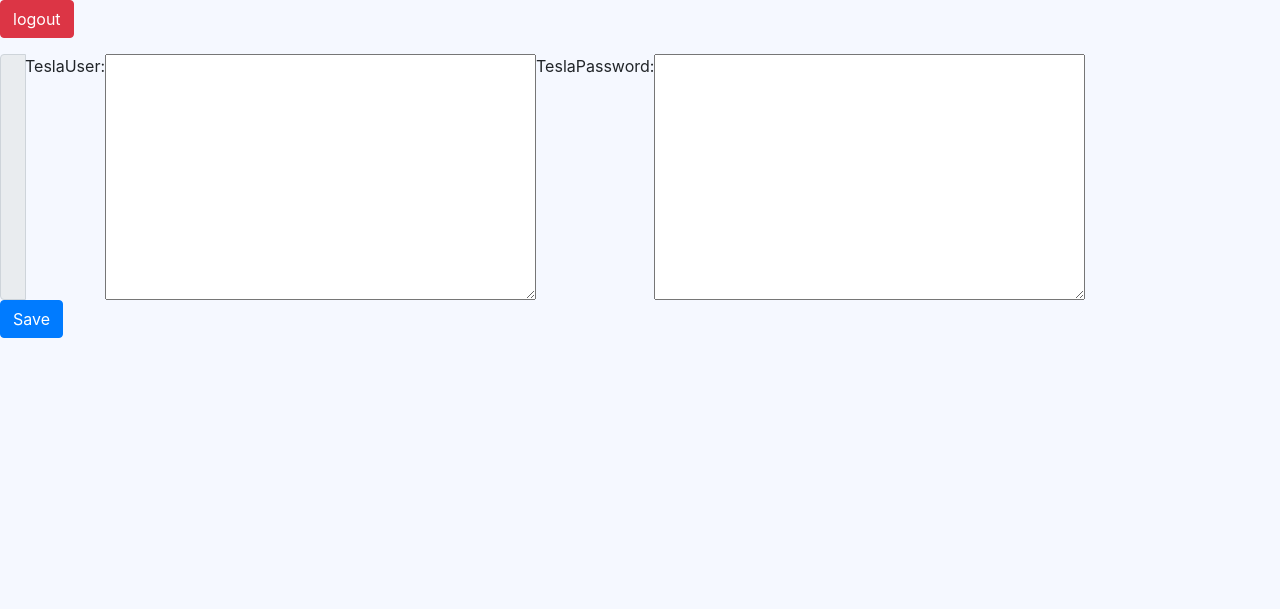
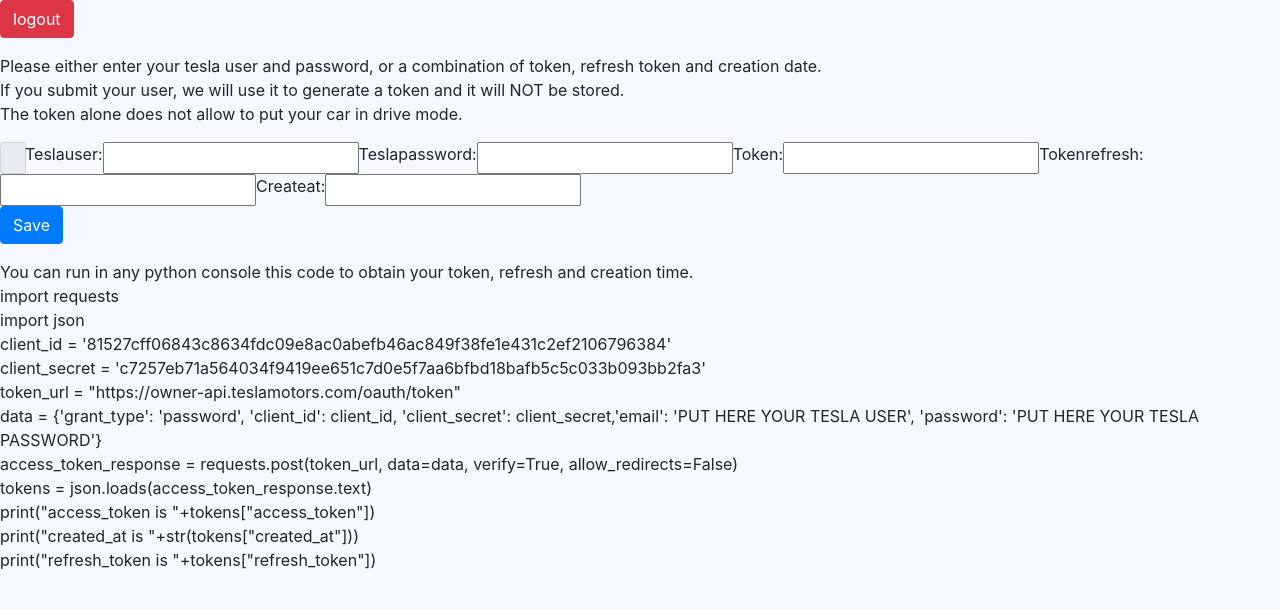
Before and after one commit to mehdirahbe/matesla, a Django app: template matesla/templates/matesla/AddTeslaAccount.html in a window 1280 px wide. Shown: the top 609 px of the page. Run offline with Django 3.2, Linux system fonts and the light colour scheme; the template is opened without the code that fills it: values that come from a table or form of the project are taken from there, others are empty; some libraries are stand-ins or nearby versions.

Commit message:
Remove any trace of tesla user and login in saved models

```diff
--- a/matesla/TeslaConnect.py
+++ b/matesla/TeslaConnect.py
@@ -6,8 +6,7 @@ import json
 from django.core.exceptions import ObjectDoesNotExist
 from geopy.geocoders import Nominatim
 
-from matesla.models import TeslaState, TeslaAccount, TeslaToken
-from matesla.passwordencryption import getSaltForKey, decrypt
+from matesla.models import TeslaToken, TeslaState
 
 class TeslaServerException(Exception):
     pass
@@ -32,59 +31,89 @@ class TeslaNoVehiculeException(Exception):
 class TeslaIsAsleepException(Exception):
     pass
 
+
+# tesla client id and secret which are everywhere on internet
+client_id = '81527cff06843c8634fdc09e8ac0abefb46ac849f38fe1e431c2ef2106796384'
+client_secret = 'c7257eb71a564034f9419ee651c7d0e5f7aa6bfbd18bafb5c5c033b093bb2fa3'
+
+#Either return a valid TeslaToken of None if login did fail
+def GetTokenFromLoginPW(teslalogin,teslapw):
+    token_url = "https://owner-api.teslamotors.com/oauth/token"
+    data = {'grant_type': 'password', 'client_id': client_id, 'client_secret': client_secret,
+            'email': teslalogin, 'password': teslapw}
+    access_token_response = requests.post(token_url, data=data, verify=True, allow_redirects=False)
+    # Check if connection did fail
+    if access_token_response is None or access_token_response.status_code != 200:
+        return None
+    tokens = json.loads(access_token_response.text)
+    teslatoken=TeslaToken()
+    teslatoken.access_token = tokens["access_token"]
+    teslatoken.expires_in = int(tokens["expires_in"])
+    teslatoken.created_at = int(tokens["created_at"])
+    teslatoken.refresh_token = tokens["refresh_token"]
+    teslatoken.vehicle_id=None
+    return teslatoken
+
+#Either return a valid TeslaToken of None if login did fail
+def GetTokenFromRefreshToken(refreshtoken):
+    token_url = "https://owner-api.teslamotors.com/oauth/token"
+    data = {'grant_type': 'refresh_token', 'client_id': client_id, 'client_secret': client_secret,
+            'refresh_token': refreshtoken}
+    access_token_response = requests.post(token_url, data=data, verify=True, allow_redirects=False)
+    # Check if connection did fail
+    if access_token_response is None or access_token_response.status_code != 200:
+        return None
+    tokens = json.loads(access_token_response.text)
+    teslatoken=TeslaToken()
+    teslatoken.access_token = tokens["access_token"]
+    teslatoken.expires_in = int(tokens["expires_in"])
+    teslatoken.created_at = int(tokens["created_at"])
+    teslatoken.refresh_token = tokens["refresh_token"]
+    teslatoken.vehicle_id=None
+    return teslatoken
+
+#Return the list of velicles or None if token is not valid
+def GetVehicles(access_token):
+    api_call_headers = {'Authorization': 'Bearer ' + access_token}
+    api_call_response = requests.get("https://owner-api.teslamotors.com/api/1/vehicles", headers=api_call_headers,
+                                     verify=True)
+    if api_call_response is None or api_call_response.status_code != 200:
+        return None
+    vehicles = json.loads(api_call_response.text)
+    return vehicles
+
+#return the first vehicle or None
+def GetVehicle(vehicles):
+    if vehicles is None or len(vehicles['response']) == 0:
+        return None
+    return vehicles['response'][0]['id']
+
+
 # return the tesla token object, having token and vehicule id (if a vehicle is associated to account)
 def Connect(user):
     try:
         teslatoken = TeslaToken.objects.get(user_id=user.id)
     except ObjectDoesNotExist:
-        teslatoken = None
-    # Do we have a valid filled token not expired?
-    if teslatoken is None or len(teslatoken.access_token) == 0 or datetime.datetime.fromtimestamp(
-            teslatoken.created_at + teslatoken.expires_in) < datetime.datetime.now():
-        if teslatoken is None:
-            teslatoken = TeslaToken()
-            teslatoken.user_id = user
-        # refresh the token with user+pw
-        try:
-            teslaaccount = TeslaAccount.objects.get(user_id=user.id)
-        except ObjectDoesNotExist:
-            raise TeslaNoUserException()
-        teslalogin = teslaaccount.TeslaUser
-        #in case of any problem with PW decryption (ie if we had to change secret)
-        #throw exception which will send us back to add tesla account
-        try:
-            saltlogin = getSaltForKey(teslalogin)
-            teslapw = decrypt(teslaaccount.TeslaPassword, saltlogin)
-        except Exception:
-            raise TeslaAuthenticationException()
-        # tesla client id and secret which are everywhere on internet
-        client_id = '81527cff06843c8634fdc09e8ac0abefb46ac849f38fe1e431c2ef2106796384'
-        client_secret = 'c7257eb71a564034f9419ee651c7d0e5f7aa6bfbd18bafb5c5c033b093bb2fa3'
-        # do the Oauth 2 request
-        token_url = "https://owner-api.teslamotors.com/oauth/token"
-        data = {'grant_type': 'password', 'client_id': client_id, 'client_secret': client_secret,
-                'email': teslalogin, 'password': teslapw}
-        access_token_response = requests.post(token_url, data=data, verify=True, allow_redirects=False)
-        # Check if connection did fail
-        if access_token_response is None or access_token_response.status_code != 200:
-            raise TeslaAuthenticationException()
-        tokens = json.loads(access_token_response.text)
-        teslatoken.access_token = tokens["access_token"]
-        teslatoken.expires_in = int(tokens["expires_in"])
-        teslatoken.created_at = int(tokens["created_at"])
-        teslatoken.refresh_token = tokens["refresh_token"]
-        # now that we have a token, we can ask the vehicles
-        api_call_headers = {'Authorization': 'Bearer ' + teslatoken.access_token}
-        api_call_response = requests.get("https://owner-api.teslamotors.com/api/1/vehicles", headers=api_call_headers,
-                                         verify=True)
-        if api_call_response is None or api_call_response.status_code != 200:
-            raise TeslaServerException()
-        vehicles = json.loads(api_call_response.text)
-        if len(vehicles['response']) == 0:
+        raise TeslaNoUserException()
+    # Do we have a token not expired (renew at mid life)?
+    if datetime.datetime.fromtimestamp(teslatoken.created_at + teslatoken.expires_in/2) >= datetime.datetime.now():
+        #token is still valid
+        if teslatoken.vehicle_id is None:
             raise TeslaNoVehiculeException()
-        teslatoken.vehicle_id = vehicles['response'][0]['id']
-        teslatoken.save()
-    return teslatoken
+        return teslatoken
+    #Use renewal to generate a new token
+    newteslatoken=GetTokenFromRefreshToken(teslatoken.refresh_token)
+    teslatoken.delete()
+    if newteslatoken is None:
+        raise TeslaUnauthorisedException() #refresh did fail
+    #save refreshed token
+    newteslatoken.user_id=user
+    newteslatoken.vehicle_id=GetVehicle(GetVehicles(newteslatoken.access_token))
+    newteslatoken.save()
+    # and return it as above
+    if newteslatoken.vehicle_id is None:
+        raise TeslaNoVehiculeException()
+    return newteslatoken
 
 
 # return true if tesla is awake. False if still sleeping
--- a/matesla/forms.py
+++ b/matesla/forms.py
@@ -1,7 +1,10 @@
+import datetime
+
 from django import forms
 from django.core.validators import MinValueValidator, MaxValueValidator
 
-from matesla.models import TeslaAccount
+from matesla.TeslaConnect import GetTokenFromLoginPW, GetVehicles, GetVehicle
+from matesla.models import TeslaToken
 
 
 class DesiredChargeLevelForm(forms.Form):
@@ -9,7 +12,55 @@ class DesiredChargeLevelForm(forms.Form):
                                             validators=[MinValueValidator(50), MaxValueValidator(100)])
 
 
-class AddTeslaAccountForm(forms.ModelForm):
-    class Meta:
-        model = TeslaAccount
-        fields = ['TeslaUser', 'TeslaPassword']
+class AddTeslaAccountForm(forms.Form):
+    # required=False means that the field can be left empty
+    TeslaUser = forms.CharField(widget=forms.TextInput, required=False)
+    TeslaPassword = forms.CharField(widget=forms.PasswordInput, required=False)
+    Token = forms.CharField(widget=forms.TextInput, max_length=64, required=False)
+    TokenRefresh = forms.CharField(widget=forms.TextInput, max_length=64, required=False)
+    CreateAt = forms.IntegerField(widget=forms.TextInput, required=False)
+    # Token retrieved during is valid
+    token = TeslaToken()
+
+    # return True if content is valid (override of default method)
+    def is_valid(self):
+        self.token = None
+        valid = super(AddTeslaAccountForm, self).is_valid()
+        if not valid:
+            return valid
+        # either, we have a login and a PW, or a token
+        # try to login
+        if (len(self.data['TeslaUser']) > 0 and len(self.data['TeslaPassword']) > 0):
+            self.token = GetTokenFromLoginPW(self.data['TeslaUser'], self.data['TeslaPassword'])
+            if self.token is not None:
+                #init vehicle
+                self.token.vehicle_id = GetVehicle(GetVehicles(self.token.access_token))
+                return True  # Yes, valid
+        # try on token
+        if (len(self.data['Token']) == 64 and len(self.data['TokenRefresh']) == 64):
+            if len(self.data['CreateAt']) < 0:
+                return False
+            # do we have valid creation date?
+            try:
+                CreateAtVal = int(self.data['CreateAt'])
+                if CreateAtVal < 0:
+                    return False
+            except ValueError:
+                return False
+            vehicles = GetVehicles(self.data['Token'])
+            if vehicles is not None:  # got vehicles, yes, valid
+                self.token = TeslaToken()
+                self.token.access_token = self.data['Token']
+                self.token.created_at = CreateAtVal
+                self.token.refresh_token = self.data['TokenRefresh']
+                self.token.vehicle_id = GetVehicle(vehicles)
+                self.token.expires_in = 45 * 86400  # 45 days, in s
+                return True
+        # something went wrong, not valid
+        return False
+
+    def SaveModdel(self,user):
+        if self.token is None:
+            return
+        self.token.user_id = user
+        self.token.save()
--- a/matesla/models.py
+++ b/matesla/models.py
@@ -1,6 +1,8 @@
 from django.contrib.auth import get_user_model
 from django.db import models
 from django.core.validators import MinLengthValidator
+
+#don't forget to add your models in admin.py of you want an administration page
 
 '''From to clean all migrations:
 https://simpleisbetterthancomplex.com/tutorial/2016/07/26/how-to-reset-migrations.html
@@ -31,12 +33,6 @@ def get_sentinel_user():
     return get_user_model().objects.get_or_create(username='deleted')[0]
 
 
-class TeslaAccount(models.Model):
-    user_id = models.ForeignKey(get_user_model(), null=True, on_delete=models.SET(get_sentinel_user))
-    TeslaUser = models.TextField(validators=[MinLengthValidator(3)])  # tesla login is an email
-    TeslaPassword = models.TextField(validators=[MinLengthValidator(1)])  # force a PW
-
-
 class TeslaToken(models.Model):
     user_id = models.ForeignKey(get_user_model(), null=True, on_delete=models.SET(get_sentinel_user))
     access_token = models.TextField()
--- a/matesla/templates/matesla/AddTeslaAccount.html
+++ b/matesla/templates/matesla/AddTeslaAccount.html
@@ -1,7 +1,10 @@
-{% extends 'base.html' %}
+<!--{% extends 'base.html' %}-->
 {% load i18n %}
 {% block content %}
   <p><a href="{% url 'logout' %}"class="btn btn-danger">{% trans 'logout' %}</a></p>
+<p>{% trans 'Please either enter your tesla user and password, or a combination of token, refresh token and creation date.' %}
+<BR/>{% trans 'If you submit your user, we will use it to generate a token and it will NOT be stored.' %}
+    <BR/>{% trans 'The token alone does not allow to put your car in drive mode.' %}</p>
 <form action="{% url 'AddTeslaAccount' %}" method="post">
     {% csrf_token %}
     <div class="input-group">
@@ -12,5 +15,18 @@
 </div>
     <input type="submit" value="{% trans 'Save' %}"class="btn btn-primary">
 </form>
-
+<p>{% trans 'You can run in any python console this code to obtain your token, refresh and creation time.' %}
+<BR/>
+import requests<BR/>
+import json<BR/>
+client_id = &#39;81527cff06843c8634fdc09e8ac0abefb46ac849f38fe1e431c2ef2106796384&#39;<BR/>
+client_secret = &#39;c7257eb71a564034f9419ee651c7d0e5f7aa6bfbd18bafb5c5c033b093bb2fa3&#39;<BR/>
+token_url = &#34;https://owner-api.teslamotors.com/oauth/token&#34;<BR/>
+data = {&#39;grant_type&#39;: &#39;password&#39;, &#39;client_id&#39;: client_id, &#39;client_secret&#39;: client_secret,&#39;email&#39;: &#39;PUT HERE YOUR TESLA USER&#39;, &#39;password&#39;: &#39;PUT HERE YOUR TESLA PASSWORD&#39;}<BR/>
+access_token_response = requests.post(token_url, data=data, verify=True, allow_redirects=False)<BR/>
+tokens = json.loads(access_token_response.text)<BR/>
+print(&#34;access_token is &#34;+tokens[&#34;access_token&#34;])<BR/>
+print(&#34;created_at is &#34;+str(tokens[&#34;created_at&#34;]))<BR/>
+print(&#34;refresh_token is &#34;+tokens[&#34;refresh_token&#34;])<BR/>
+</p>
 {% endblock %}
```
Also changed, not shown: matesla/views.py (+6 -29 lines), README.md, matesla/migrations/0002_delete_teslaaccount.py (added).
